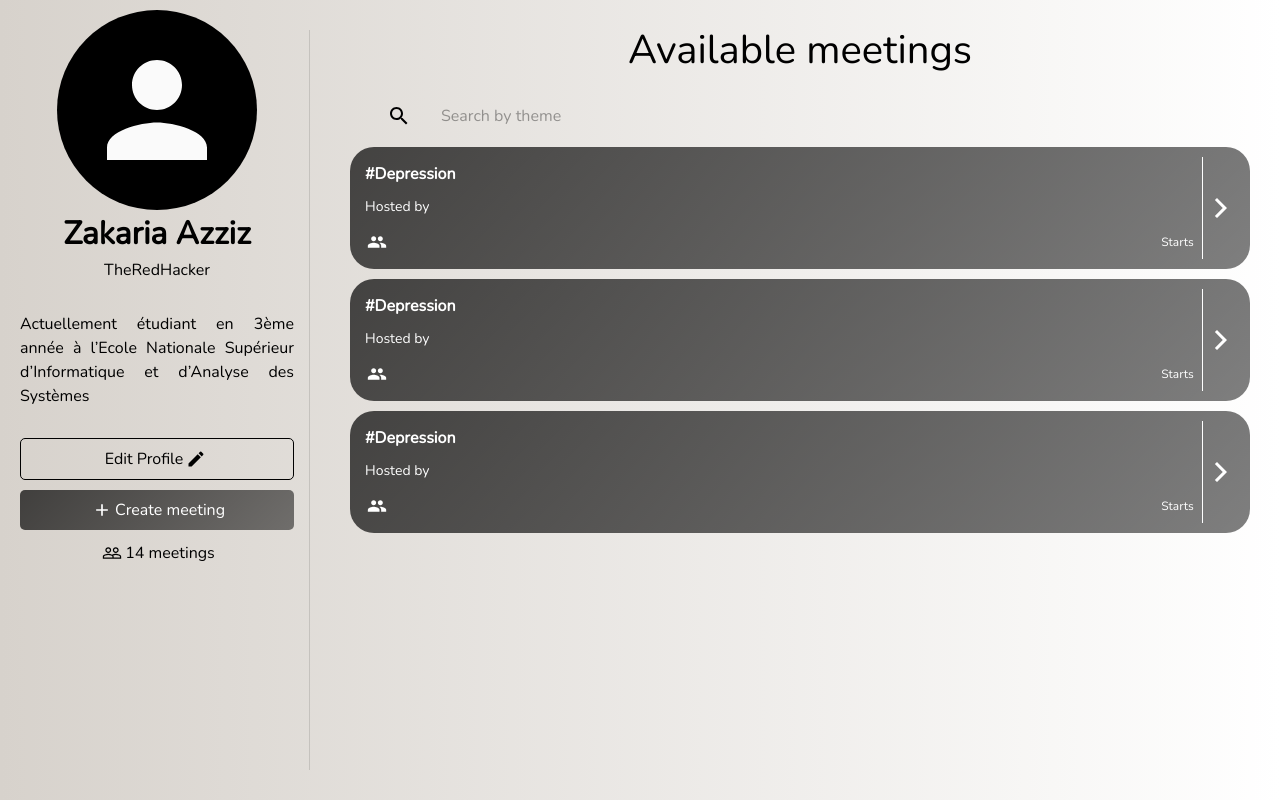
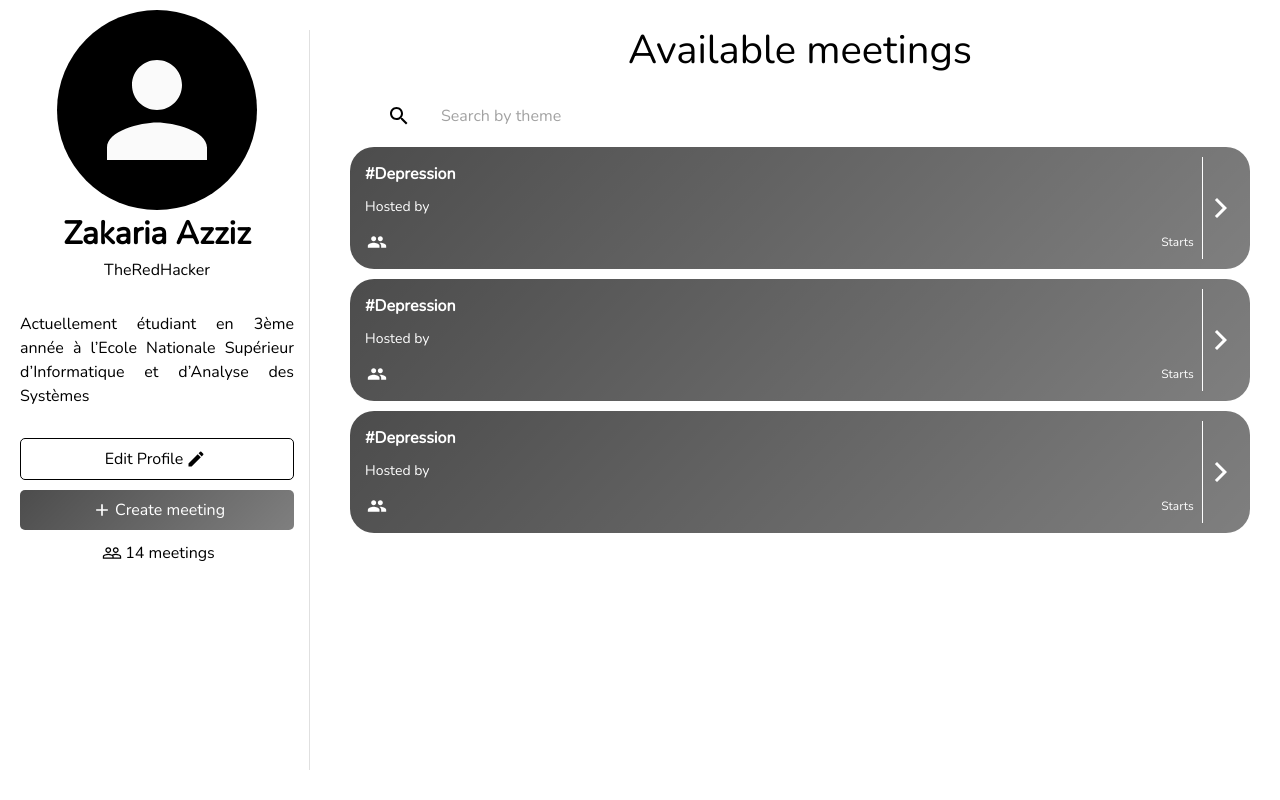
Before and after one commit to Mourad149/LetsTalk, a React (Create React App) app: page /meetings in a window 1280 px wide. Built offline with nearby package versions, Linux system fonts and the light colour scheme; what peerjs would draw is missing.

Commit message:
some styling

```diff
--- a/src/meetings-page/meetings-page.style.js
+++ b/src/meetings-page/meetings-page.style.js
@@ -1,22 +1,18 @@
-import { makeStyles } from '@material-ui/core/styles';
+import { makeStyles } from "@material-ui/core/styles";
 
 const useStyles = makeStyles({
   meetingsPage: {
-    height: '100%',
-    width: '100%',
-    background: '#304352' /* fallback for old browsers */,
-    background:
-      '-webkit-linear-gradient(to left, #ffffff, #d7d2cc)' /* Chrome 10-25, Safari 5.1-6 */,
-    background:
-      'linear-gradient(to left, #ffffff, #d7d2cc)' /* W3C, IE 10+/ Edge, Firefox 16+, Chrome 26+, Opera 12+, Safari 7+ */,
+    height: "100%",
+    width: "100%",
+    backgroundColor: "white",
   },
   gridItemContainer: {
-    height: '100%',
-    display: 'flex',
-    padding: '10px',
+    height: "100%",
+    display: "flex",
+    padding: "10px",
   },
   dividerContainer: {
-    padding: '20px 0 20px 5px',
+    padding: "20px 0 20px 5px",
   },
 });
 
```
Also changed, not shown: 1 other file (tests, documents, lock files or other folders).
